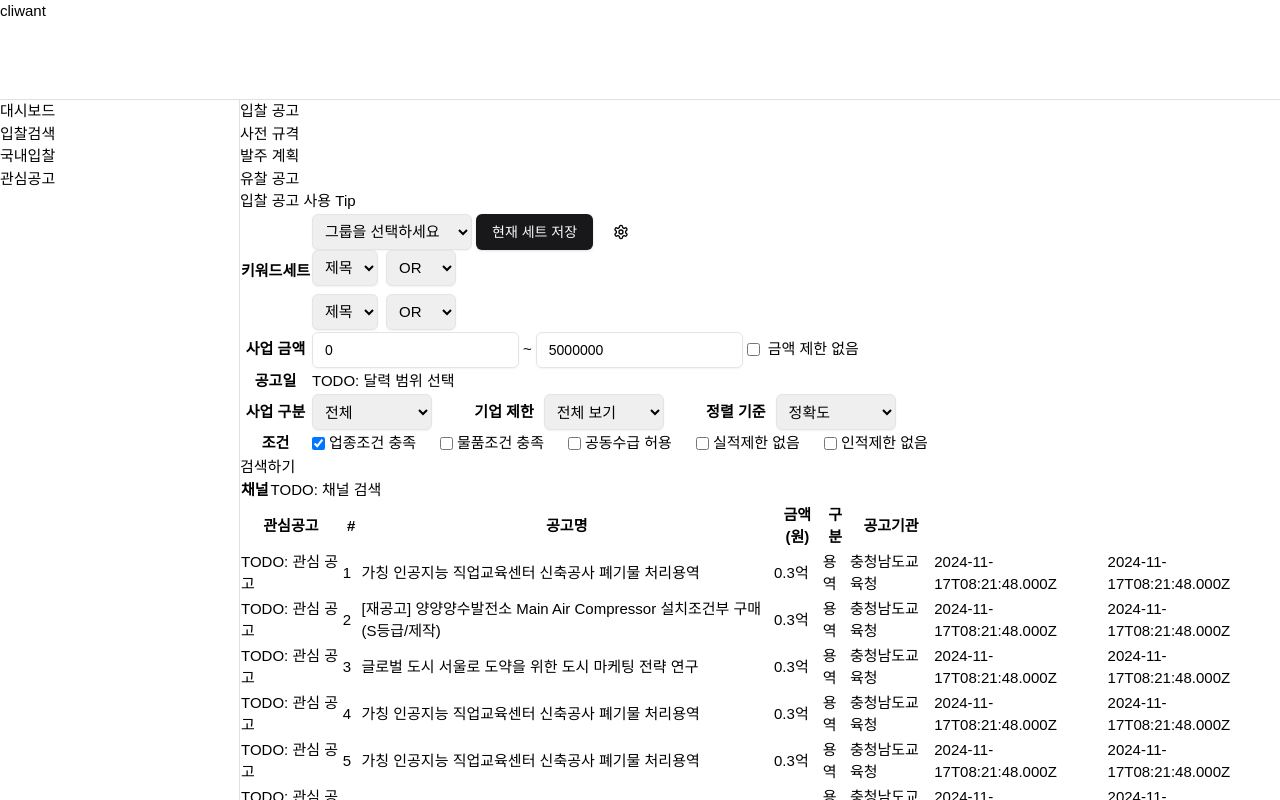
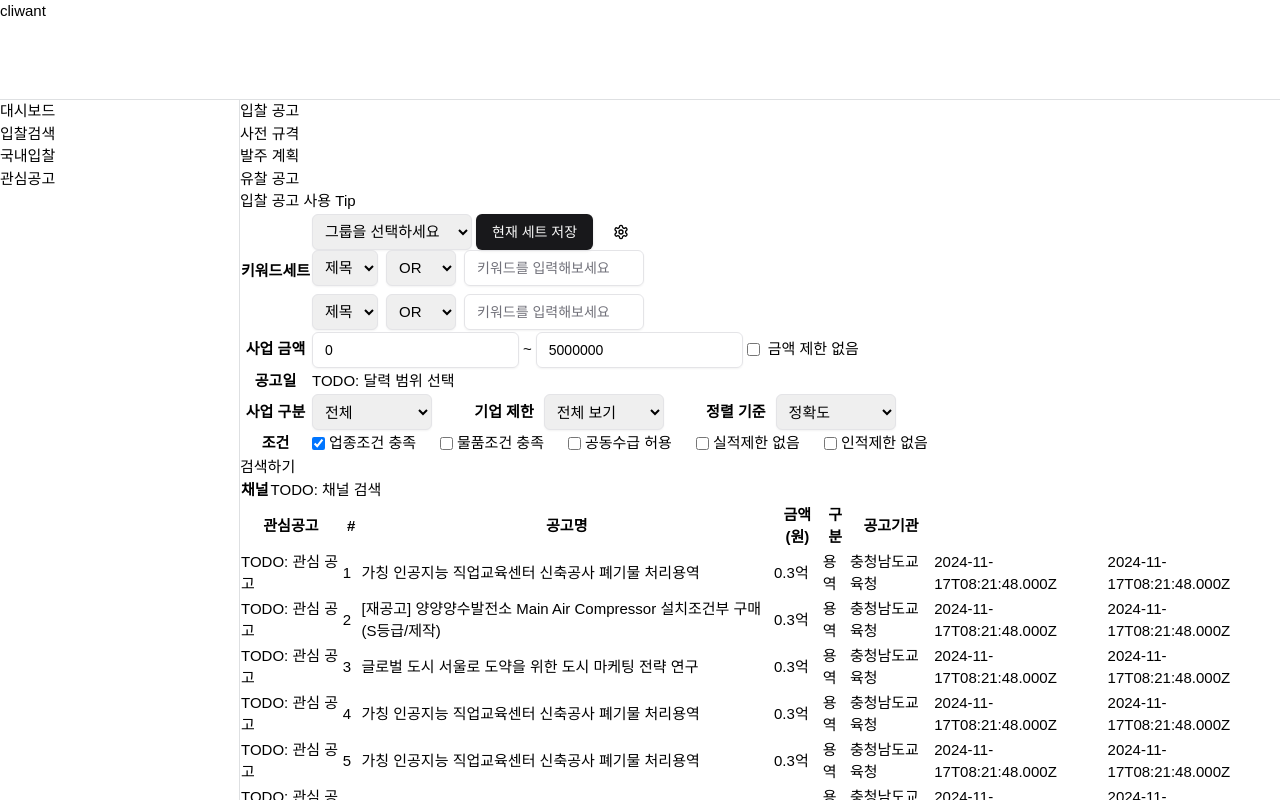
Before and after one commit to hckang80/nextjs-beginner-task, a Next.js app: page /dashboard/rfp in a window 1280 px wide. Shown: the top 800 px of the page. Built offline with nearby package versions, Linux system fonts and the light colour scheme.

Commit message:
feat: 키워드 입력폼 추가

```diff
--- a/app/dashboard/rfp/detailed-search.tsx
+++ b/app/dashboard/rfp/detailed-search.tsx
@@ -158,7 +158,7 @@ export function DetailedSearch() {
   const [formModel, setFormModel] = useState<{
     keywordSets: Record<
       string,
-      { type: string; operation: string; keyword: string[] }
+      { type: string; operation: string; text: string; tags: string[] }
     >;
     priceFrom: number;
     priceTo: number;
@@ -173,12 +173,14 @@ export function DetailedSearch() {
       setA: {
         type: "title",
         operation: "or",
-        keyword: [],
+        text: "",
+        tags: [],
       },
       setB: {
         type: "title",
         operation: "or",
-        keyword: [],
+        text: "",
+        tags: [],
       },
     },
     priceFrom: 0,
@@ -198,7 +200,7 @@ export function DetailedSearch() {
   const [isPrivate, setIsPublic] = useState(false);
 
   const handleChangeKeywordSet = (
-    event: React.FormEvent<HTMLSelectElement>
+    event: React.FormEvent<HTMLInputElement | HTMLSelectElement>
   ) => {
     const { name, value } = event.currentTarget;
     const [depth1, depth2] = name.split(".");
@@ -303,6 +305,13 @@ export function DetailedSearch() {
                         <option value="or">OR</option>
                         <option value="and">AND</option>
                       </select>
+                      <Input
+                        className="w-[180px]"
+                        name={`${key}.text`}
+                        value={context.text}
+                        placeholder="키워드를 입력해보세요"
+                        onChange={handleChangeKeywordSet}
+                      />
                     </div>
                   );
                 })}
```
